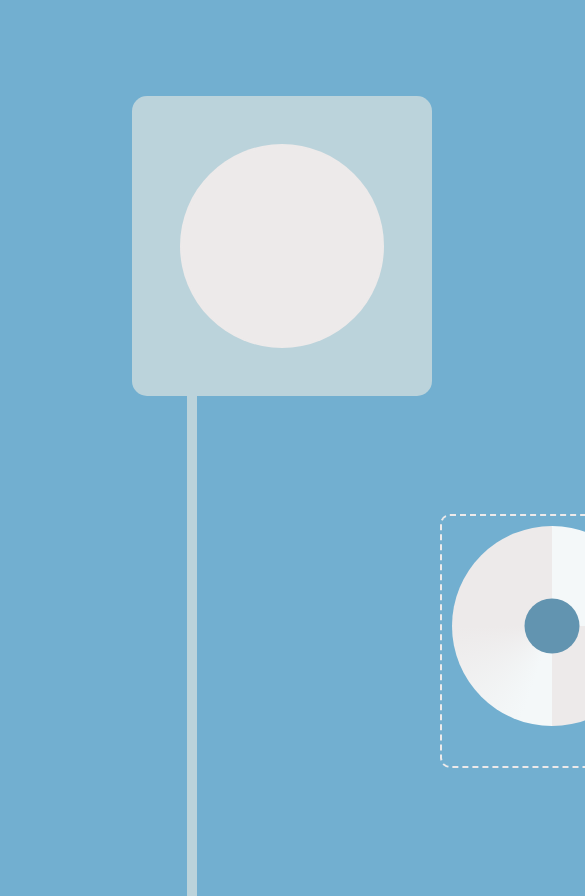
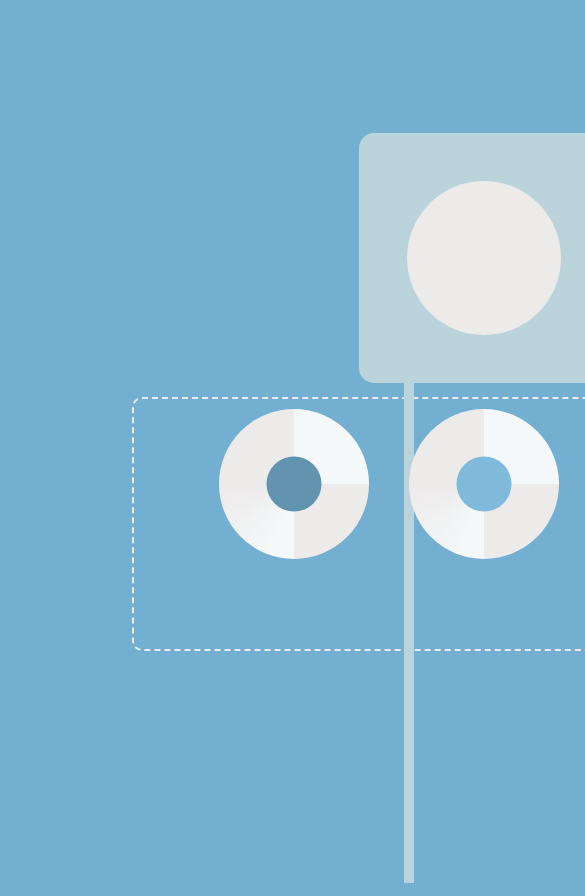
Before and after one commit to faithjimenez/FinalProj3Test, a plain HTML site: page index.html in a window 390 px wide. Shown: the top 896 px of the page, 585 px wide, since content can reach past the window. Drawn offline with Linux system fonts and the light colour scheme.

Commit message:
responsive (hopefully)

```diff
--- a/mystyles.css
+++ b/mystyles.css
@@ -217,3 +217,51 @@ transform: translate(-50%, -50%);
     justify-content: center;
     gap: 20px;
   }
+
+  @media (max-width: 1200px) {
+    .parent {
+      grid-template-columns: 1fr;
+      grid-template-rows: auto;
+      justify-items: center;
+    }
+
+    .div1, .div2, .div3 {
+      grid-column: 1 !important;
+      grid-row: auto !important;
+      margin-top: 1rem;
+    }
+
+    .cd {
+      width: 150px;
+      height: 150px;
+    }
+
+    .cd-dropzone {
+      width: 150px;
+      height: 150px;
+    }
+
+    .shape {
+      width: 250px;
+      height: 250px;
+    }
+
+    .shape::before {
+      width: 150px;
+      height: 150px;
+    }
+
+    #tv-screen {
+      width: 100%;
+      height: auto;
+      padding-top: 56.25%;
+    }
+
+    #tv-screen iframe {
+      position: absolute;
+      top: 0;
+      left: 0;
+      width: 100% !important;
+      height: 100% !important;
+    }
+  }
```
